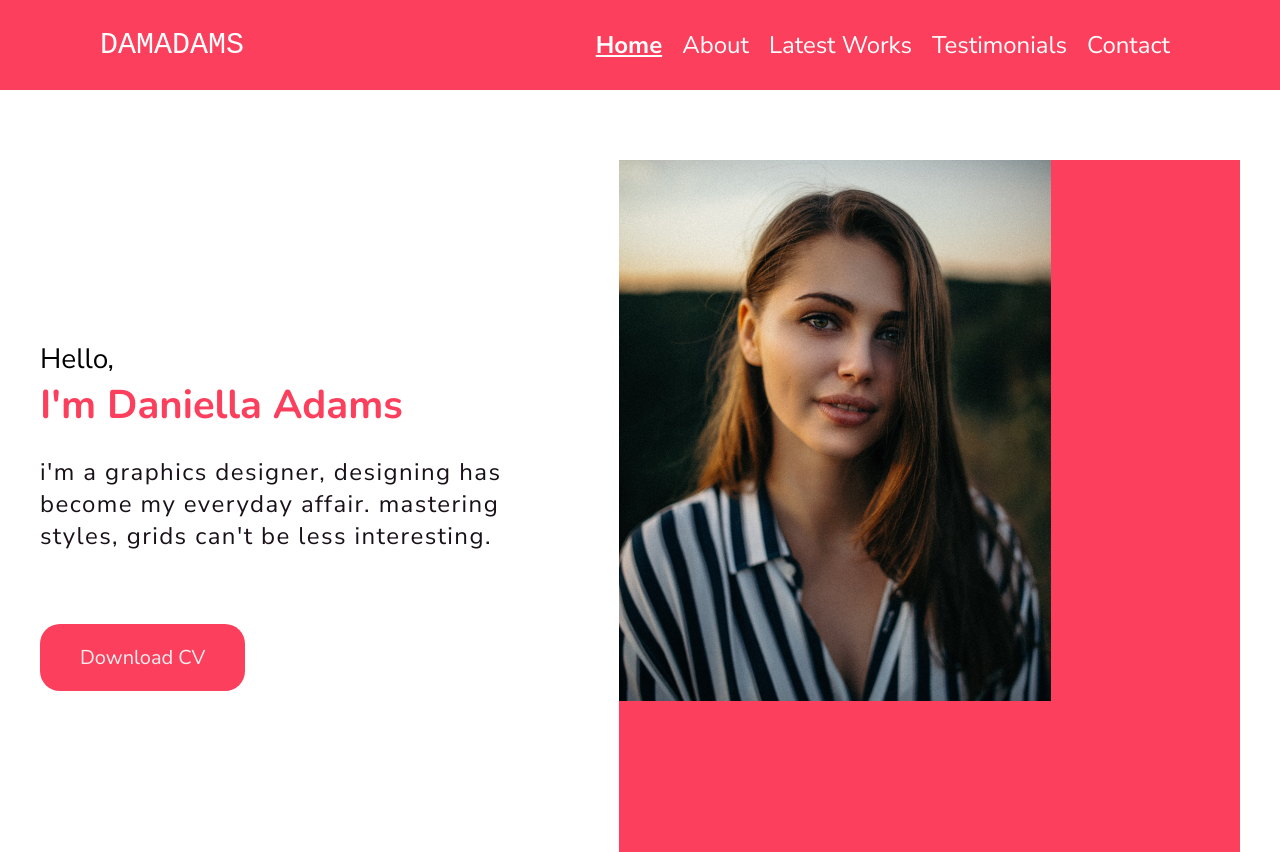
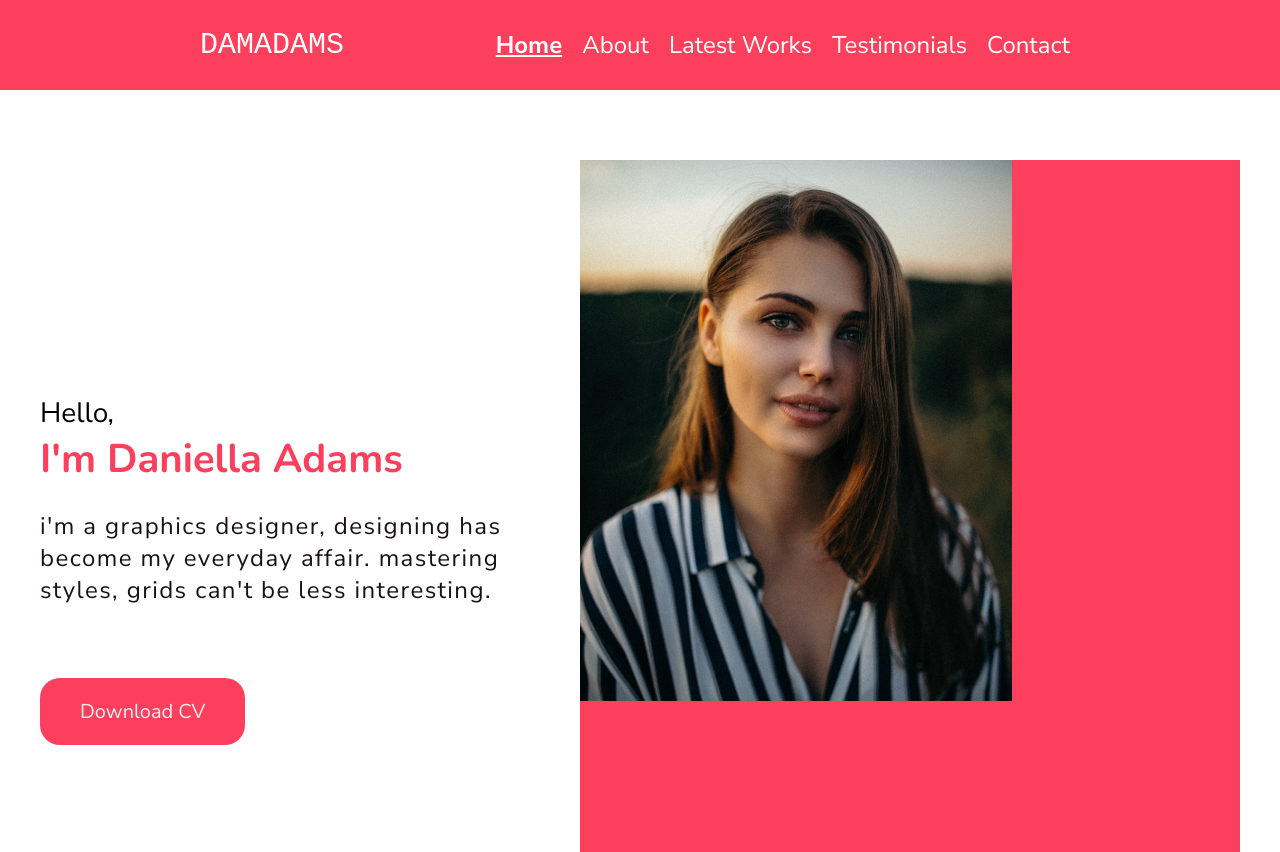
Before and after one commit to eracom-id421/MOCKUP2CODE, a plain HTML site: page index.html in a window 1280 px wide. Shown: the top 852 px of the page. Drawn offline with nearby package versions, Linux system fonts and the light colour scheme; a web font is replaced by a local one.

Commit message:
Modification des détails
mise en place correct de la barre du menu

```diff
--- a/style.css
+++ b/style.css
@@ -26,7 +26,7 @@
         background-color: #FB3F5C;
         padding: 5px 10px;
         flex-shrink: 0;
-        padding-left: 100px;
+        padding-left: 200px;
 
   }
 
@@ -41,7 +41,7 @@ font-size: 24px;
 font-style: normal;
 font-weight: 400;
 line-height: normal;
-margin-right: 100px;
+margin-right: 200px;
   }
 
   nav ul {
@@ -131,13 +131,18 @@ line-height: normal;
 
     /* Image */
 
+    .profil-picture {
+      background-color: #FB3F5C;
+      width: 660px;
+      height: 800px;
+    }
+
   .main-image {
     max-width: 100%;
     background-color: #FB3F5C;
-    width: 621px;
-    height: 692px;
+    width: 432px;
+    height: 541px;
     flex-shrink: 0;
-    border-top: 1000px transparent;
 
   }
 
```
Also changed, not shown: index.html (+0 -1 lines).
